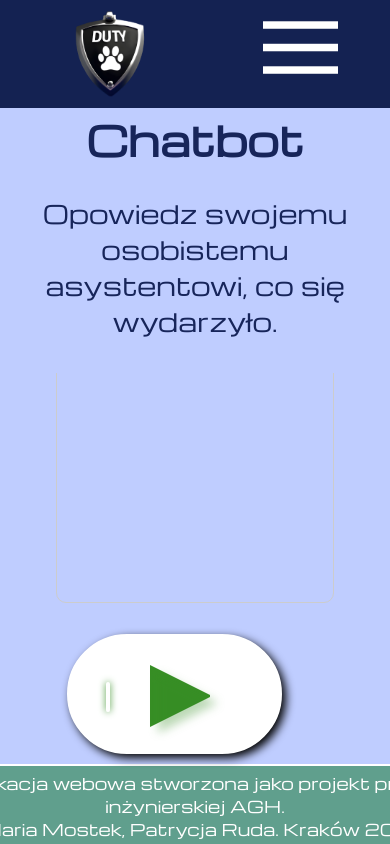
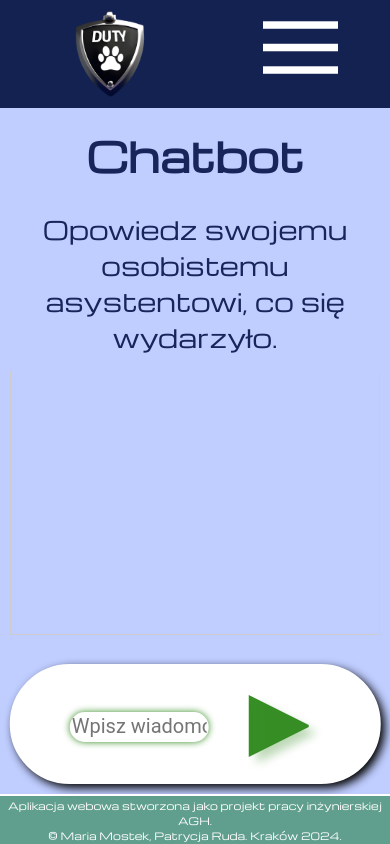
Before and after one commit to mostekmaria/PawsOnDuty, a Flask app: page /chatbot in a window 390 px wide. Run offline with Flask 3, Linux system fonts and the light colour scheme.

Commit message:
responsywność chata

```diff
--- a/static/css/style.css
+++ b/static/css/style.css
@@ -139,12 +139,18 @@ main {
   display: flex; /* or inline-flex */
   flex-direction: column;
   align-items: flex-start;
+  justify-content: center;
   padding-top: 25px;
   padding-bottom: 25px;
-  padding-left: 300px;
-  padding-right: 300px;
   gap: 20px;
+  margin: 0 auto;
 }
+
+.form-container {
+  display: flex;
+  justify-items:center;
+}
+
 #mainlog{
   display: flex;
   flex-direction: column;
@@ -281,7 +287,7 @@ input {
   flex-direction:column;
   justify-content:space-between;
   margin-top: 8%;
-  width: 100%;
+  width: 80vw;
   height: 75vh;
   align-items: center; /* Ustawienie w poziomie */
 }
@@ -294,9 +300,9 @@ input {
   justify-content: center;
   flex-direction: column;      /* Ustawienie kierunku na kolumnę */
   position: fixed;
-  top: 10vh;
+  top: 100px;
   background-color: #BFCDFF;
-  padding-bottom: 4vh;
+  padding-bottom: 2vh;
 }
 
 .common-input-style {
@@ -360,21 +366,22 @@ input {
 
 
 .message-field {
-  background-color: #ffffff;
+  background:#ffffff;
   border: 60px solid #ffffff; /* Cień */
   border-radius: 60px;
   height: 10vh;
-  z-index: -1;
-  position: relative;
   display: flex;
   justify-content: center;
   align-items: center;
-  z-index: 1;
   box-shadow: 4px 4px 10px rgb(0, 0, 0); /* Delikatny cień wokół pola */
-  width: 80%;
   position: fixed;
   bottom: 90px; /* Ustawienie na dole okna */
-  width: 55%;
+  margin: 0 0;
+  width: 95%;
+  box-sizing: border-box;
+  max-width: 1000px;
+  left: 50%; /* Przesunięcie do środka */
+  transform: translateX(-50%);
 }
 
 .zgloszenia tr {
@@ -409,15 +416,13 @@ input {
 }
 
 .chatbox {
+  max-width: 1000px;
   display: flex;
-  flex-direction: column;
-  width: 75%;
+  width: 80vw;
   overflow-y: auto; /* Pionowe przewijanie, jeśli wiadomości przekraczają wysokość */
   padding: 10px;
   border: 1px solid #ccc; /* Obramowanie */
-  border-radius: 10px; /* Zaokrąglone rogi */
-  height: 65vh; /* Wysokość pełnego ekranu */
-  padding-bottom: 20px;
+  height: calc(70vh - 100px); /* Wysokość pełnego ekranu */
   scrollbar-width: none; /* Ukrywa pasek przewijania w Firefox */
   -ms-overflow-style: none;  /* Ukrycie paska przewijania w Internet Explorer */
   flex-direction: column-reverse; /* Odwraca kierunek wyświetlania */
@@ -476,7 +481,29 @@ strong {
   display: flex;
   flex-direction: column;
   gap: 10px; /* Odstęp między wiadomościami */
-  padding-top: 20vh;
+  padding-top: 250px;
+  flex-grow: 1;
+}
+
+@media only screen and (max-width: 600px) {
+  .message-field {
+    height: 5vh;
+    bottom: 60px;
+  }
+
+  .chatbox {
+    width: 95vw;
+    height: calc(80vh - 90px); /* Wysokość pełnego ekranu */
+  }
+
+  #footer {
+    width: 98%;
+    font-size: 10px !important;
+  }
+
+  footer {
+    height: 50px !important;
+  }
 }
 
 .table-border {
@@ -547,6 +574,7 @@ strong {
   display: flex;
   flex-direction:row;
   justify-content: center;
+  gap:20px;
 }
 
 .civil-container {
@@ -555,6 +583,7 @@ strong {
   align-items: flex-start; /* Wyrównuje elementy do góry */
   width: 100%; /* Upewnia się, że kontener zajmuje całą szerokość */
   margin-bottom: 150px;
+  justify-content: center;
 }
 
 .panel-description {
@@ -577,6 +606,7 @@ strong {
   gap: 45px; /* Dodaje odstęp między elementami */
   align-items: flex-start; /* Wyrównuje elementy do góry */
   width: 100%; /* Upewnia się, że kontener zajmuje całą szerokość */
+  justify-content: center;
 }
 
 
@@ -670,13 +700,14 @@ strong {
   box-shadow: 4px 4px 10px rgb(0, 0, 0); /* Delikatny cień wokół pola */
 }
 
-.witnesses-container {
+.witnesses-container, .place-container {
   display: flex; /* Ustawia elementy obok siebie */
   flex-direction: row; /* Elementy będą ustawione w jednym wierszu */
   gap: 100px; /* Dodaje odstęp między elementami */
   align-items: flex-start; /* Wyrównuje elementy do góry */
   width: 100%; /* Upewnia się, że kontener zajmuje całą szerokość */
   margin-bottom: 70px;
+  justify-content: center;
 }
 
 
@@ -1040,12 +1071,18 @@ width: 100px;
   padding: 16px;
 }
 
+@media all and (max-width: 400px) {
+  .chatbox {
+    margin-left: 0;
+    padding-left: 0;
+  }
+}
 
 @media all and (max-width: 1100px) {
 main {
   flex-wrap: wrap;
-  padding-left: 10px;
-  padding-right: 10px;
+  padding-left: 10%;
+  padding-right: 10%;
 }
 header{ justify-content: space-around; }
 nav, h5, #header, .title { display: none; }
@@ -1059,6 +1096,7 @@ nav, h5, #header, .title { display: none; }
 .sidebar {
   padding-top: 15px;
 }
+}
 
 @media all and (min-width: 1100px) {
   .sidebar{
@@ -1069,7 +1107,7 @@ nav, h5, #header, .title { display: none; }
 
 
 .sidebar a {font-size: 18px;}
-}
+
 
 .naglowek {
   color: black;
--- a/templates/index.html
+++ b/templates/index.html
@@ -64,7 +64,7 @@
 </header>
 
 <main>
-
+    <div class="form-container">
         <div class="bootstrap-isolated centered-container">
             {% with messages = get_flashed_messages(with_categories=true) %}
                 {% if messages %}
@@ -84,6 +84,7 @@
                     <img class="info-icon" src="static/form.png" width="50" height="50">
                     <br><br>Chcesz zgłosić przestępstwo lub wykroczenie? <br><br>Wypełnij znajdujący się poniżej formularz, aby Policja zajęła się Twoją sprawą! <br><br>
                 </div>
+                <div class="place-container">
                     <div class="text-place fade-in">
                         <h1>MIEJSCE</h1>
                         <p>Podaj miejsce w którym doszło do zdarzenia. Możesz użyć ręcznego formularza lub zaznaczyć to miejsce na mapie<p/>
@@ -99,6 +100,7 @@
                     <div class="half-input-container">
                         <input type="text" class="half-input" placeholder="Województwo" id="administrative_area_level_1-input" name="administrative_area_level_1-input"/>
                         <input type="text" class="half-input" placeholder="Kod pocztowy" id="postal_code-input" name="postal_code-input" pattern="[0-9]{2}-[0-9]{3}"/>
+                    </div>
                     </div>
                 </div>
 
@@ -227,6 +229,7 @@
         </form>
     </div>
         <br><br>
+    </div>
 
 </main>
 <!-- OBSŁUGA TOOLTIPÓW -->
```
Also changed, not shown: report.json (+2 -3 lines). Lines whose indentation alone changed are shown as unchanged.
